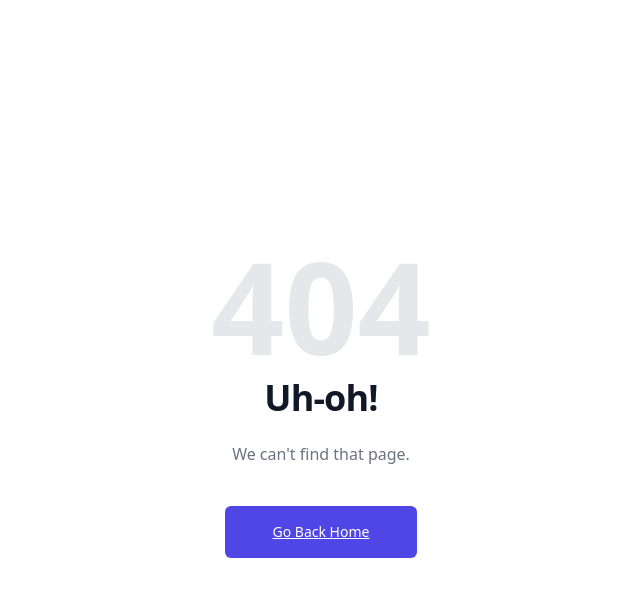
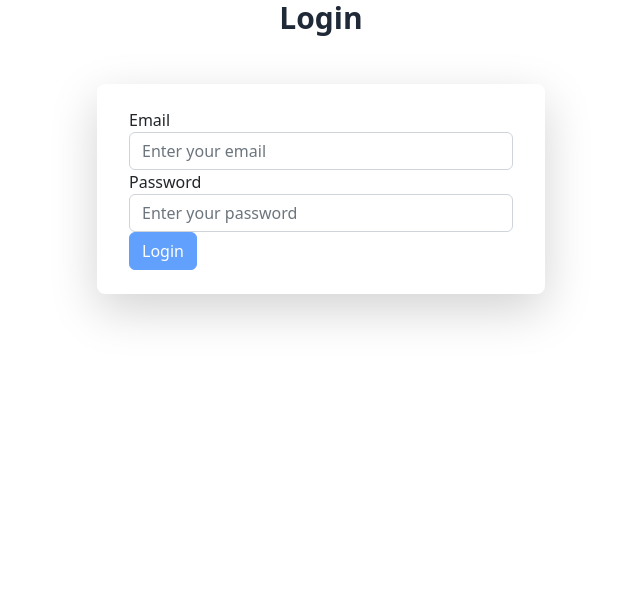
Before and after one commit to vietha0312/Front_End, an Angular app: page /signin in a window 1280 px wide. Before the commit this address had no page. Shown: the top 596 px of the page, without its empty margins (319-959 px from the left). Built offline with nearby package versions, Linux system fonts and the light colour scheme.

Commit message:
feat: signIN refs:AA-27

```diff
--- a/src/app/Services/Auth/auth.service.ts
+++ b/src/app/Services/Auth/auth.service.ts
@@ -10,8 +10,11 @@ export class AuthService {
   constructor(
     private http: HttpClient
   ) { }
-  private API_Url = `http://localhost:8080/api/signup`;
+  private API_Url = `http://localhost:8080/api`;
   signup(user: any): Observable<any> {
-    return this.http.post(`${this.API_Url}`, user)
+    return this.http.post(`${this.API_Url}/signup`, user)
+  }
+  loggin(user: any): Observable<any> {
+    return this.http.post(`${this.API_Url}/signin`, user)
   }
 }
--- a/src/app/app-routing.module.ts
+++ b/src/app/app-routing.module.ts
@@ -11,6 +11,7 @@ import { HomePageComponent } from './pages/home-page/home-page.component';
 import { UserComponent } from './layout/user/user.component';
 import { ProductPageComponent } from './pages/product-page/product-page.component';
 import { ProductDetailComponent } from './pages/product-detail/product-detail.component';
+import { SigninComponent } from './pages/signin/signin.component';
 
 
 
@@ -23,6 +24,7 @@ const routes: Routes = [
     ]
   },
   { path: "signup", component: SignUpComponent },
+  { path: "signin", component: SigninComponent },
 
   {
     path: "admin", component: AdminComponent, children: [
--- a/src/app/app.module.ts
+++ b/src/app/app.module.ts
@@ -17,6 +17,7 @@ import { ProductUpdateComponent } from './pages/admin/product-update/product-upd
 import { DashboardComponent } from './pages/admin/dashboard/dashboard.component';
 import { SignUpComponent } from './pages/sign-up/sign-up.component';
 import { HomePageComponent } from './pages/home-page/home-page.component';
+import { SigninComponent } from './pages/signin/signin.component';
 
 @NgModule({
   declarations: [
@@ -32,7 +33,8 @@ import { HomePageComponent } from './pages/home-page/home-page.component';
     ProductUpdateComponent,
     DashboardComponent,
     SignUpComponent,
-    HomePageComponent
+    HomePageComponent,
+    SigninComponent
   ],
   imports: [
     BrowserModule,
--- /dev/null
+++ b/src/app/pages/signin/signin.component.html
@@ -0,0 +1,24 @@
+<div class="login-container">
+    <h2 class="text-3xl font-bold text-gray-800 mb-2 text-center">Login</h2>
+    <form class="max-w-md mx-auto py-4 px-8 bg-white shadow-lg rounded-lg mt-5" [formGroup]="formLogin" (ngSubmit)="onHandleSubmit()">
+      <div class="form-group">
+        <label>Email</label>
+        <input   class="appearance-none border rounded w-full py-2 px-3 text-gray-700 leading-tight focus:outline-none focus:shadow-outline" type="email" formControlName="email" class="form-control" placeholder="Enter your email" required>
+        <div class="error-message" *ngIf="formLogin.get('email')?.invalid && formLogin.get('email')?.touched">
+          <span *ngIf="formLogin.get('email')?.hasError('required')">Email is required</span>
+          <span *ngIf="formLogin.get('email')?.hasError('email')">Invalid email format</span>
+        </div>
+      </div>
+      <div class="form-group">
+        <label>Password</label>
+        <input type="password" formControlName="password" class="form-control" placeholder="Enter your password" required>
+        <div class="error-message" *ngIf="formLogin.get('password')?.invalid && formLogin.get('password')?.touched">
+          <span>Password is required</span>
+        </div>
+      </div >
+      <div class="flex items-center justify-between ">
+        <button class="bg-blue-500 hover:bg-blue-700 text-white font-bold py-2 px-4 rounded focus:outline-none focus:shadow-outline" type="submit" class="btn btn-primary" [disabled]="formLogin.invalid">Login</button>
+      </div>
+
+    </form>
+  </div>
--- /dev/null
+++ b/src/app/pages/signin/signin.component.ts
@@ -0,0 +1,31 @@
+import { Component } from '@angular/core';
+import { FormBuilder, FormGroup, Validators } from '@angular/forms';
+import { AuthService } from 'src/app/Services/Auth/auth.service';
+import { Router } from '@angular/router';
+@Component({
+  selector: 'app-signin',
+  templateUrl: './signin.component.html',
+  styleUrls: ['./signin.component.scss']
+})
+export class SigninComponent {
+  formLogin: FormGroup;
+  constructor(
+    private fb: FormBuilder,
+    private authService: AuthService,
+    private router: Router
+  ) {
+    this.formLogin = this.fb.group({
+      email: ['', [Validators.required, Validators.email]],
+      password: ['', [Validators.required]]
+    });
+  }
+
+  onHandleSubmit() {
+    if (this.formLogin.valid) {
+      this.authService.loggin(this.formLogin.value).subscribe(data => {
+        console.log(data);
+        this.router.navigate(['/admin']);
+      });
+    }
+  }
+}
```
Also changed, not shown: src/app/pages/signin/signin.component.scss (added), 1 other file (tests, documents, lock files or other folders).
